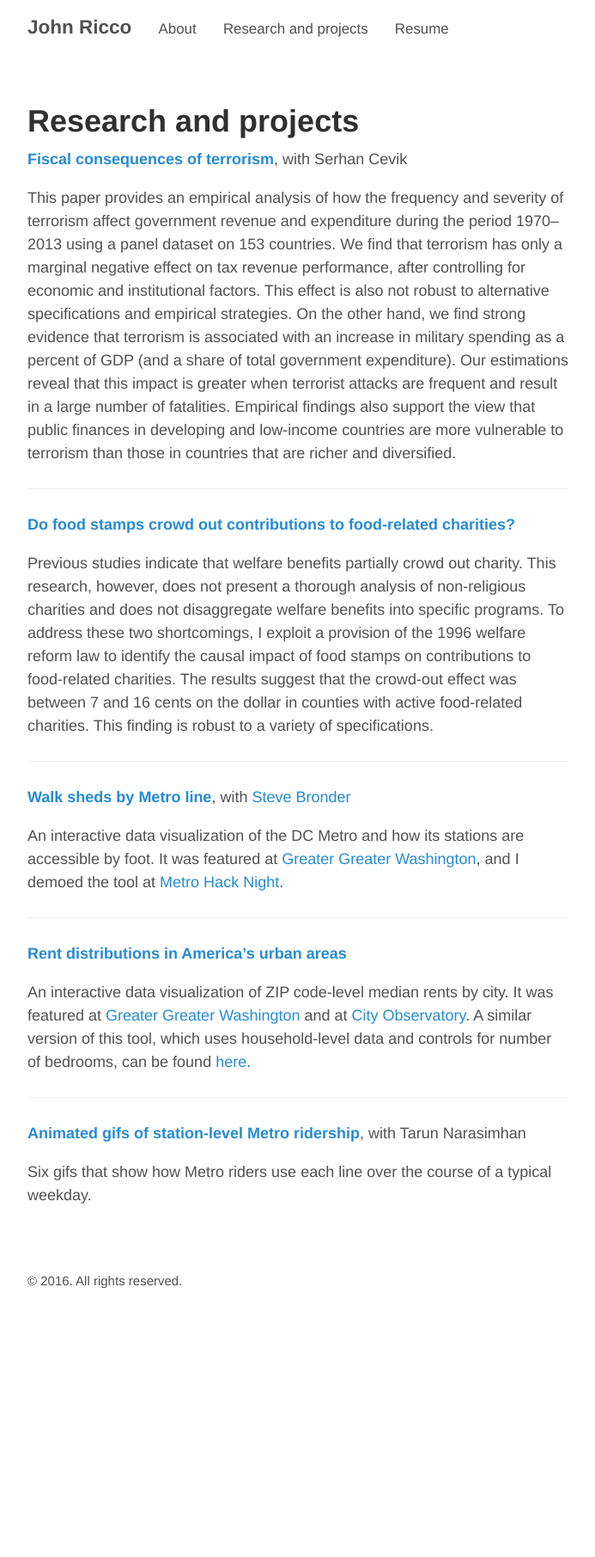
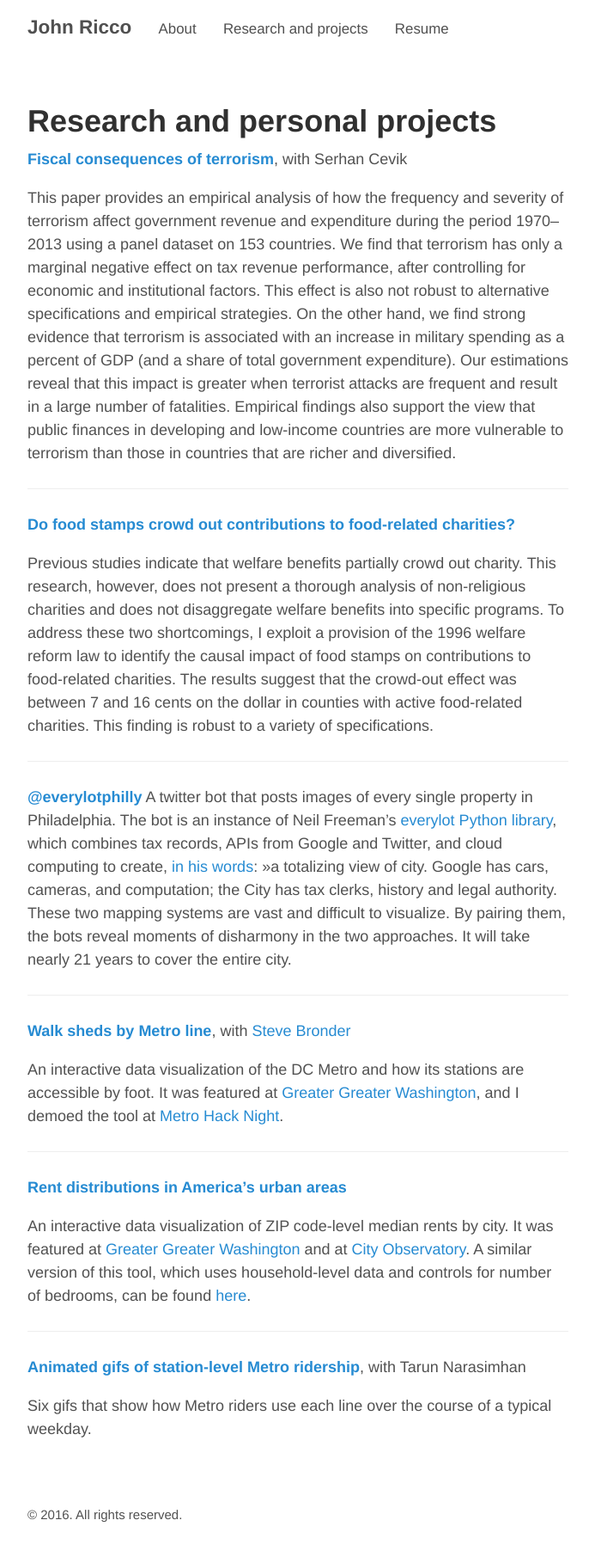
Before and after one commit to WadeP6970/johnricco.github.io, a Jekyll site: the page built from projects.md, in a window 1280 px wide. Shown: the whole page at 86% size, without its empty margins (293-986 px from the left). Built offline with Jekyll 4.4.1, drawn with Linux system fonts in a browser that asks for light colours; before the commit the page ends 1539 px from its top, so only the background shows below that.

Commit message:
add everylot

```diff
--- a/projects.md
+++ b/projects.md
@@ -1,6 +1,6 @@
 ---
 layout: page
-title: Research and projects
+title: Research and personal projects
 ---
 
 **[Fiscal consequences of
@@ -35,6 +35,12 @@ finding is robust to a variety of specifications.
 
 ---
 
+**[@everylotphilly](https://twitter.com/everylotphilly)**
+A twitter bot that posts images of every single property in Philadelphia. The bot is an instance of Neil Freeman's [everylot Python library](https://github.com/fitnr/everylotbot), which combines tax records, APIs from Google and Twitter, and cloud computing to create, [in his words](http://fakeisthenewreal.org/everylot/): >>a totalizing view of city. Google has cars, cameras, and computation; the City has tax clerks, history and legal authority. These two mapping systems are vast and difficult to visualize. By pairing them, the bots reveal moments of disharmony in the two approaches.
+It will take nearly 21 years to cover the entire city.
+
+---
+
 **[Walk sheds by Metro
 line](https://johnricco.shinyapps.io/metro_walksheds/)**, with [Steve
 Bronder](http://www.stevebronder.com/read-me/)
```
